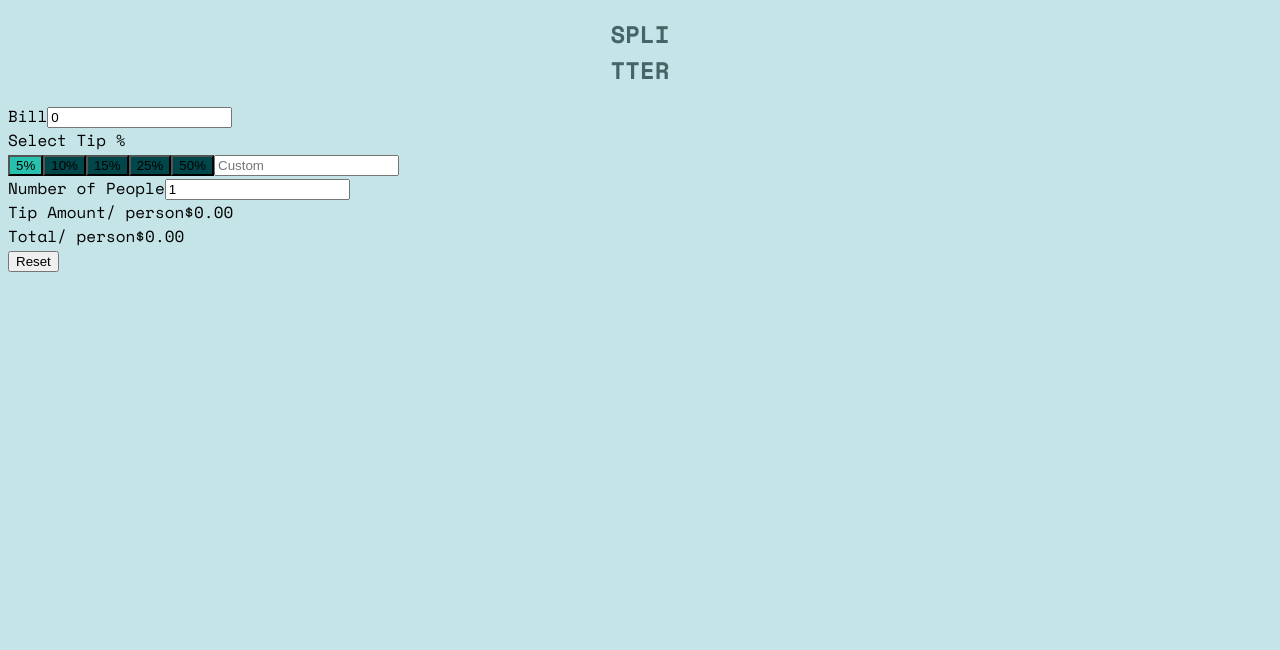
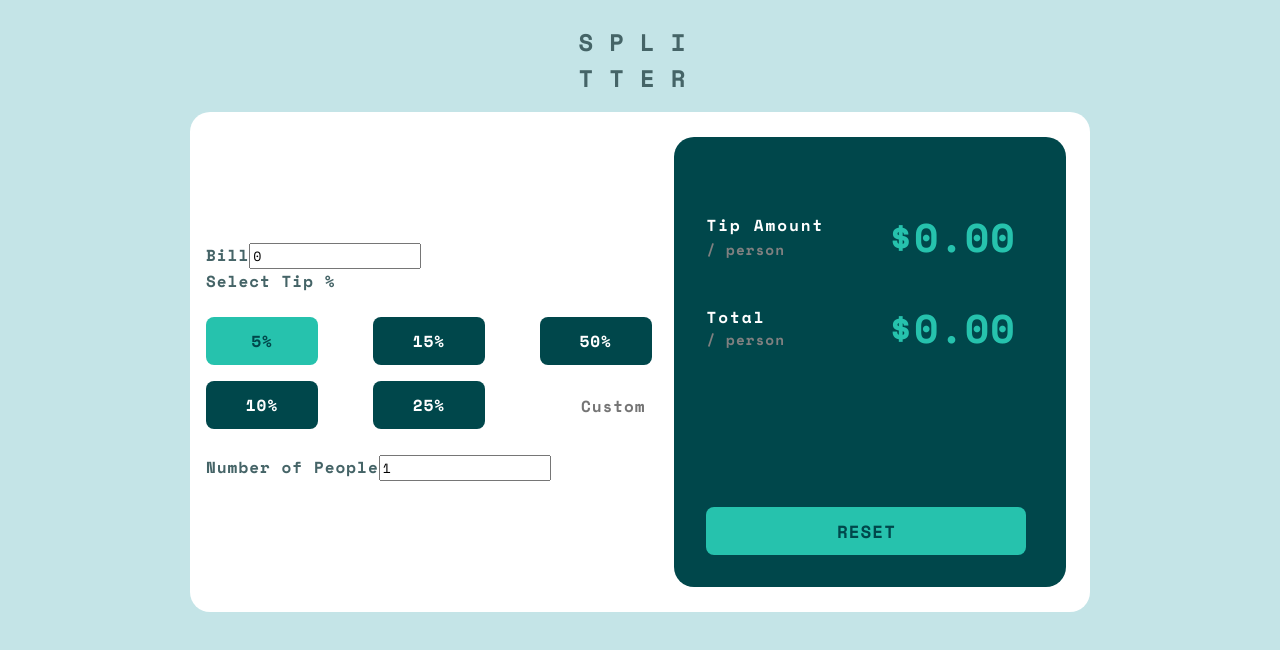
Before and after one commit to jfiora/tip-calculator-app, a React (Vite) app: page / in a window 1280 px wide. Shown: the top 650 px of the page. Built offline with nearby package versions, Linux system fonts and the light colour scheme.

Commit message:
finished output card

```diff
--- a/src/App.css
+++ b/src/App.css
@@ -1,12 +1,12 @@
-:root {
-  --background-color: #c4e4e7;
-  --title-color: #456467;
-  --buttons-color: #00474b;
-  --selected-button: #26c2ad;
-}
-
 .App {
   padding: 0;
   margin: 0;
+  box-sizing: border-box;
   font-family: "Space Mono", monospace;
 }
+
+body {
+  display: flex;
+  justify-content: center;
+  align-items: center;
+}
--- a/src/components/card/Card.css
+++ b/src/components/card/Card.css
@@ -1,7 +1,145 @@
+:root {
+  --background-color: #c4e4e7;
+  --title-color: #456467;
+  --buttons-color: #00474b;
+  --selected-button: #26c2ad;
+}
+
+* {
+  font-family: "Space Mono", monospace;
+  letter-spacing: 1px;
+}
+
+.card {
+  position: relative;
+  width: 900px;
+  height: 500px;
+  margin: 0 auto;
+  display: flex;
+  justify-content: flex-start;
+  align-items: center;
+  border-radius: 20px;
+  background-color: white;
+}
+
+.input {
+  width: 55%;
+}
+
+.output-card {
+  position: relative;
+  width: 400px;
+  height: 450px;
+  margin-right: 1.5rem;
+  display: flex;
+  justify-content: flex-start;
+  align-items: center;
+  border-radius: 20px;
+  background-color: var(--buttons-color);
+}
+
+.tip-select-label {
+  font-weight: 700;
+  color: var(--title-color);
+  font-size: 1rem;
+  margin-left: 1rem;
+}
+
+.tip-select {
+  columns: 3 auto;
+  margin: 1rem;
+  width: 100%;
+}
+
 .tip-btn {
-  background-color: #00474b;
+  width: 7rem;
+  height: 3rem;
+  border: none;
+  border-radius: 0.5rem;
+  text-transform: uppercase;
+  font-weight: 700;
+  font-size: 1rem;
+  cursor: pointer;
+  background-color: var(--buttons-color);
+  color: white;
+  margin: 0.5rem auto;
 }
 
 .tip-btn-active {
-  background-color: #26c2ad;
+  width: 7rem;
+  height: 3rem;
+  border: none;
+  border-radius: 0.5rem;
+  text-transform: uppercase;
+  font-weight: 700;
+  font-size: 1rem;
+  cursor: pointer;
+  background-color: var(--selected-button);
+  color: var(--buttons-color);
+  margin: 0.5rem auto;
 }
+
+.tip-input {
+  width: 6.5rem;
+  height: 3rem;
+  border: none;
+  border-radius: 0.5rem;
+  font-weight: 700;
+  font-size: 1rem;
+  cursor: pointer;
+  text-align: right;
+  margin: 0.5rem auto;
+}
+
+.btn-container {
+  position: absolute;
+  left: 2rem;
+  bottom: 2rem;
+}
+
+.output-tip-container {
+  margin-top: -10rem;
+}
+
+.output-tip {
+  display: flex;
+  align-items: center;
+  justify-content: space-between;
+  margin: 2rem;
+}
+
+.first {
+  color: white;
+  font-weight: 700;
+  font-size: 1rem;
+  letter-spacing: 2px;
+}
+
+.second {
+  color: grey;
+  font-weight: 700;
+  font-size: 0.9rem;
+}
+
+.output-tip-value-label {
+  margin-left: 4rem;
+}
+
+.output-tip-value {
+  color: var(--selected-button);
+  font-weight: 700;
+  font-size: 2.5rem;
+}
+
+.reset-btn {
+  width: 20rem;
+  height: 3rem;
+  border: none;
+  border-radius: 0.5rem;
+  text-transform: uppercase;
+  font-weight: 700;
+  font-size: 1.1rem;
+  cursor: pointer;
+  background-color: var(--selected-button);
+  color: var(--buttons-color);
+}
--- a/src/components/card/Card.jsx
+++ b/src/components/card/Card.jsx
@@ -52,11 +52,11 @@ const Card = () => {
         <div className="card">
             <div className="input">
                 <div className="input-bill">
-                    <span>Bill</span>
+                    <span className="tip-select-label">Bill</span>
                     <input  value={bill} onChange={(e) => setBill(e.target.value)}/>
                 </div>
                 <div className="input-tip">
-                    <span className>Select Tip %</span>
+                    <span className="tip-select-label">Select Tip %</span>
                     <div className="tip-select">
                         {tipButtons.map(tipButton => (
                             <button
@@ -71,22 +71,34 @@ const Card = () => {
                     </div>
                 </div>
                 <div className="input-people">
-                    <span>Number of People</span>
+                    <span className="tip-select-label">Number of People</span>
                     <input  value={people} onChange={(e) => setPeople(e.target.value)}/>
                 </div>
             </div>
-            <div className="output">
-                <div className="output-tip">
-                    <span>Tip Amount</span>
-                    <span>/ person</span>
-                    <span>${totalTipPerPerson.toFixed(2)}</span>
+            <div className="output-card">
+                <div className="output-tip-container">
+                    <div className="output-tip">
+                        <div className="output-tip-label">
+                            <span className="first">Tip Amount</span> <br/>
+                            <span className="second">/ person</span>
+                        </div>
+                        <div className="output-tip-value-label">
+                            <div className="output-tip-value">${totalTipPerPerson.toFixed(2)}</div>
+                        </div>
+                    </div>
+                    <div className="output-tip">
+                        <div className="output-tip-label">
+                            <div className="first">Total</div>
+                            <div className="second">/ person</div>
+                        </div>
+                        <div className="output-tip-value-label">
+                            <div className="output-tip-value">${totalTip.toFixed(2)}</div>
+                        </div>
+                    </div>
+                    <div className="btn-container">
+                        <button className="reset-btn" onClick={reset}>Reset</button>
+                    </div>
                 </div>
-                <div className="output-total">
-                    <span>Total</span>
-                    <span>/ person</span>
-                    <span>${totalTip.toFixed(2)}</span>
-                </div>
-                <button className="reset-btn" onClick={reset}>Reset</button>
             </div>
         </div>
     );
--- a/src/components/header/Header.css
+++ b/src/components/header/Header.css
@@ -3,4 +3,5 @@ h1 {
   text-align: center;
   color: var(--title-color);
   text-transform: uppercase;
+  letter-spacing: 1rem;
 }
```
